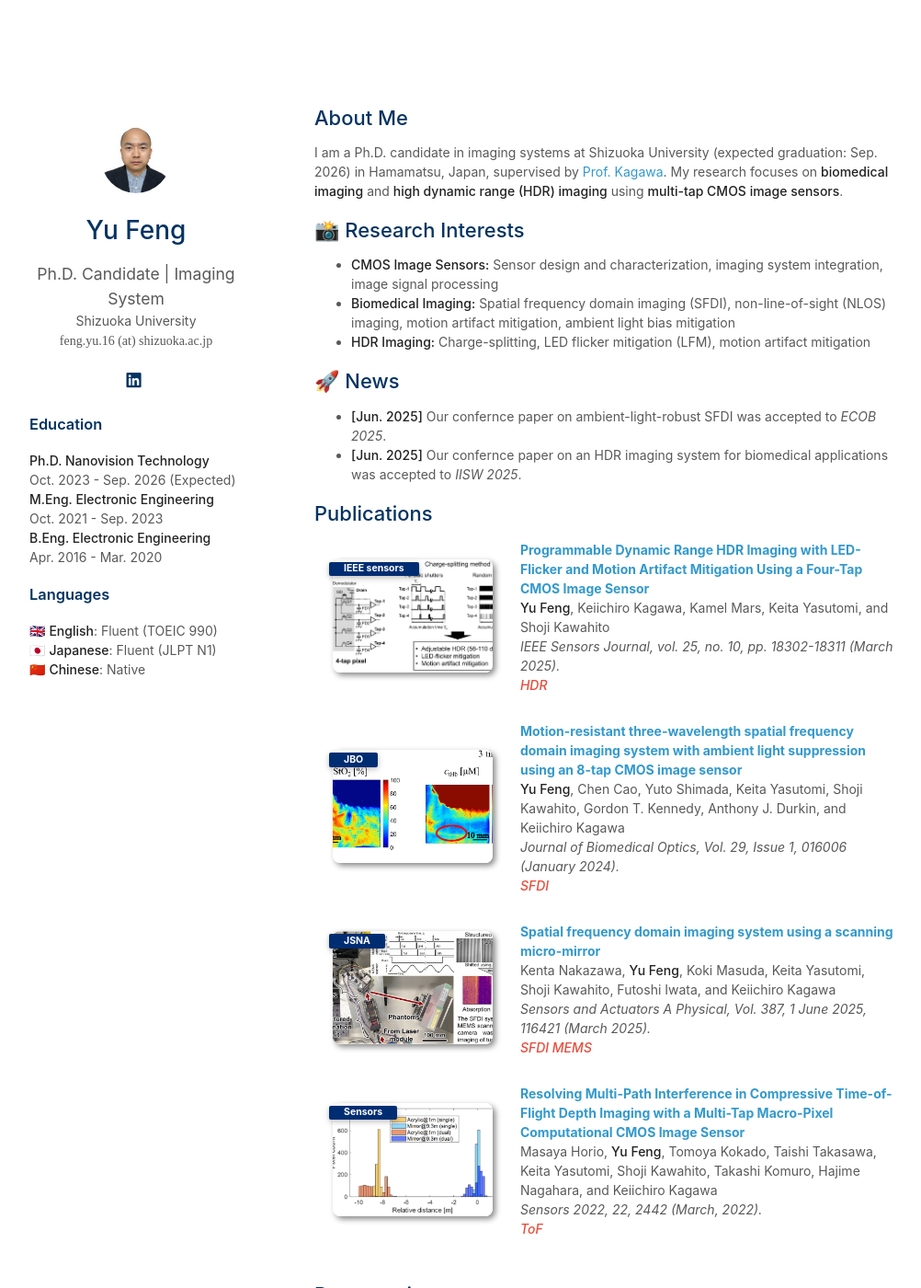
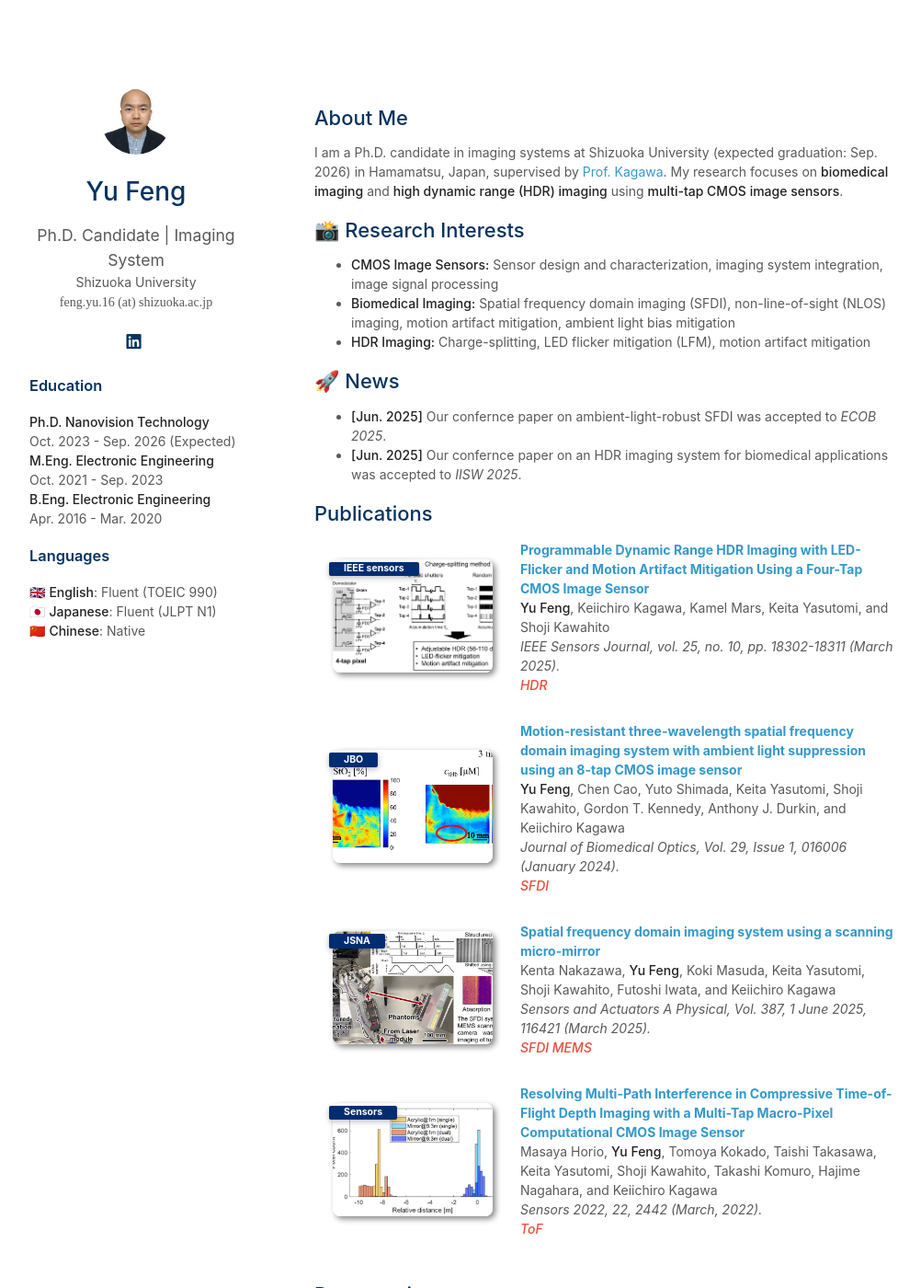
Before and after one commit to y-fen/y-fen.github.io, a Jekyll site: the page built from index.md, in a window 1280 px wide and 1400 px high. Shown: the whole window at 92% size, without its empty margins (128-1130 px from the left). Built offline with Jekyll 4.4.1, drawn with Linux system fonts in a browser that asks for light colours; a style sheet for code colours, icons or effects is not loaded.

Commit message:
Update minimal-light.scss

```diff
--- a/_sass/minimal-light.scss
+++ b/_sass/minimal-light.scss
@@ -360,7 +360,7 @@ header {
   float:left;
   position:fixed;
   -webkit-font-smoothing:subpixel-antialiased;
-  padding-top:4.0em;
+  padding-top:1.0em;
   text-align:center
 }
 
```
